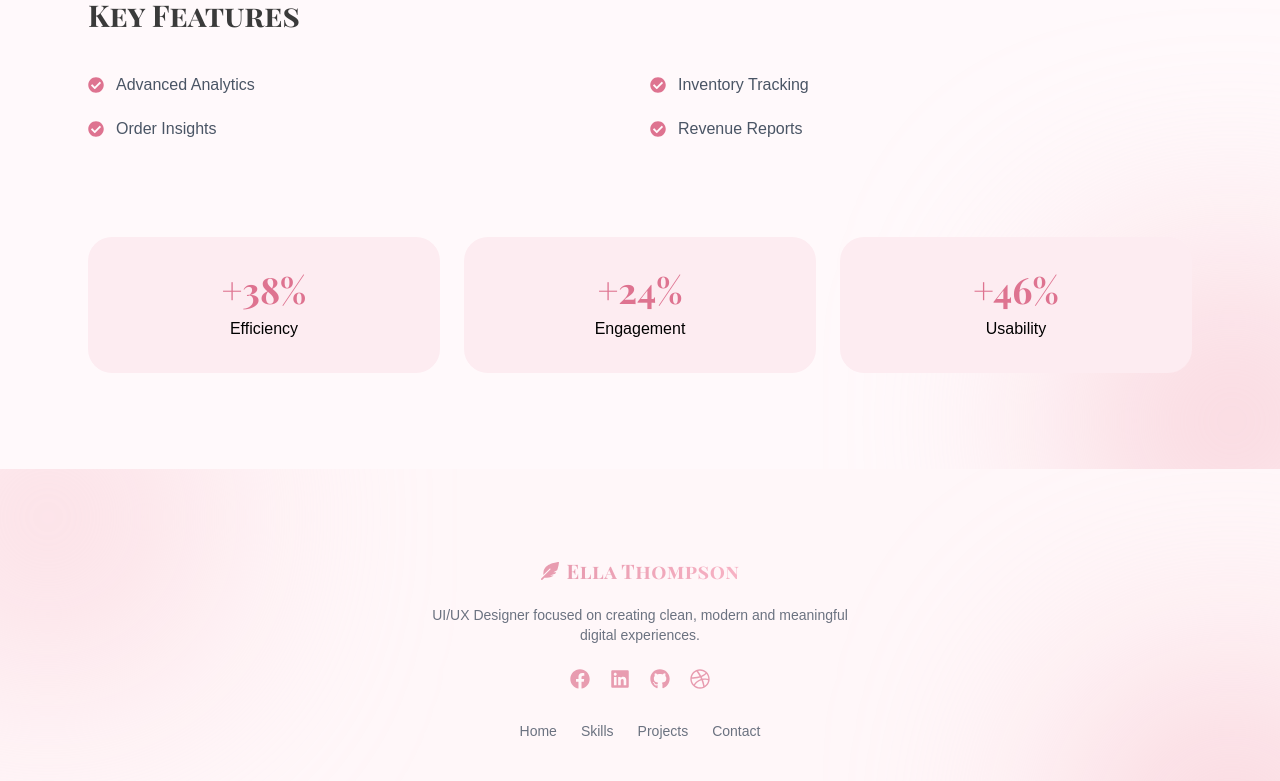
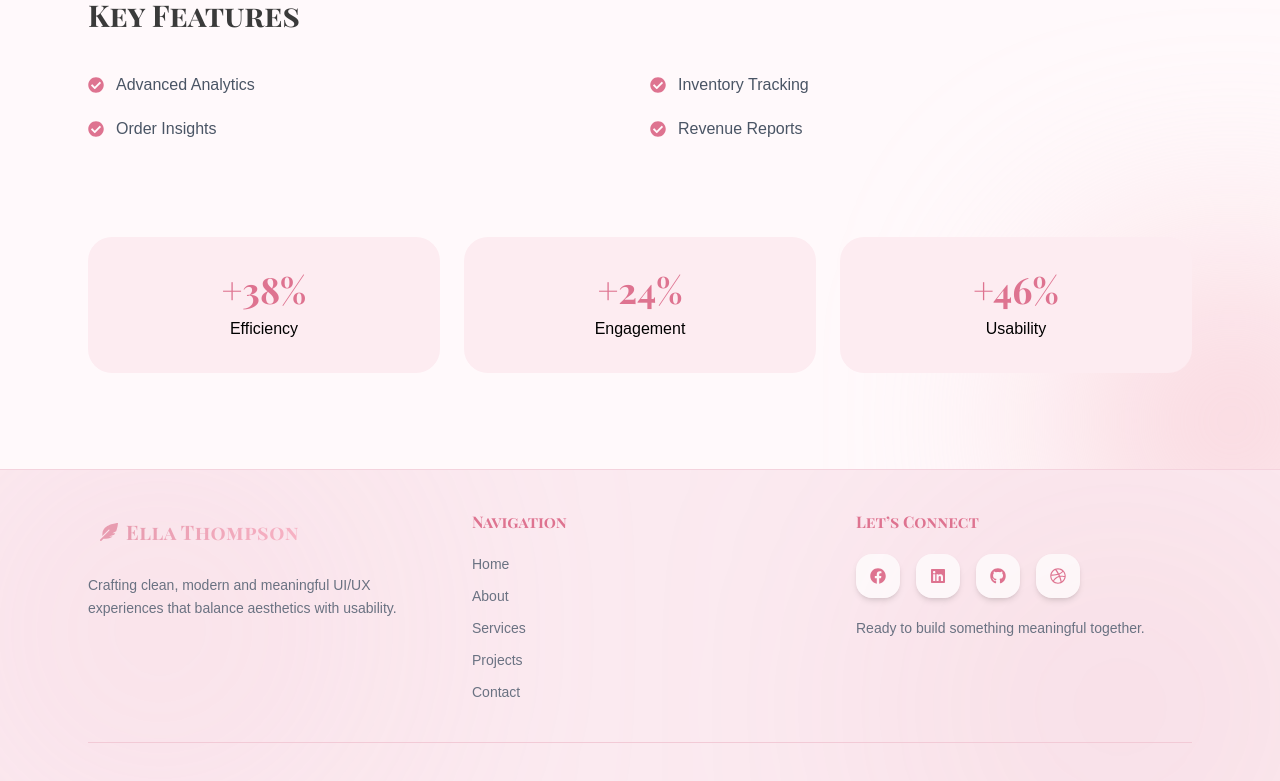
Before and after one commit to MdFuadAmir/Ella-_Thompson, a React (Vite) app: page /project/dashboard-ui in a window 1280 px wide. Shown: the part 2000-2781 px from the top of the page. Built offline with nearby package versions, Linux system fonts and the light colour scheme; a web font is replaced by a local one.

Commit message:
added project complete

```diff
--- a/src/Components/DesignPlayground.jsx
+++ b/src/Components/DesignPlayground.jsx
@@ -2,53 +2,10 @@
 import { motion } from "framer-motion";
 import { FaPalette } from "react-icons/fa";
 import Title from "../Utils/Title";
+import { projects } from "../assets/ProjectData";
+
 
 const DesignPlayground = () => {
-  const playgroundItems = [
-    {
-      id: 1,
-      title: "E-Commerce App Interaction",
-      category: "Mobile Design",
-      image:
-        "https://images.unsplash.com/photo-1618005182384-a83a8bd57fbe?q=80&w=600&auto=format&fit=crop",
-    },
-    {
-      id: 2,
-      title: "SaaS Dashboard Dark Mode",
-      category: "Web App",
-      image:
-        "https://images.unsplash.com/photo-1634017839464-5c339ebe3cb4?q=80&w=600&auto=format&fit=crop",
-    },
-    {
-      id: 3,
-      title: "Smart Home UI Concept",
-      category: "UI Components",
-      image:
-        "https://images.unsplash.com/photo-1614064641938-3bbee52942c7?q=80&w=600&auto=format&fit=crop",
-    },
-    {
-      id: 4,
-      title: "Crypto Wallet Interface",
-      category: "Mobile UI",
-      image:
-        "https://images.unsplash.com/photo-1639762681485-074b7f938ba0?q=80&w=600&auto=format&fit=crop",
-    },
-    {
-      id: 5,
-      title: "Travel Booking UX Flow",
-      category: "UX Design",
-      image:
-        "https://images.unsplash.com/photo-1579546929518-9e396f3cc809?q=80&w=600&auto=format&fit=crop",
-    },
-    {
-      id: 6,
-      title: "Music Player Glass UI",
-      category: "UI Experiment",
-      image:
-        "https://images.unsplash.com/photo-1618005198143-e528346d96f9?q=80&w=600&auto=format&fit=crop",
-    },
-  ];
-
   const containerVariants = {
     hidden: { opacity: 0 },
     visible: {
@@ -98,7 +55,7 @@ const DesignPlayground = () => {
 
         {/* GRID */}
         <div className="mt-16 grid grid-cols-1 sm:grid-cols-2 lg:grid-cols-3 gap-6 sm:gap-8">
-          {playgroundItems.map((item) => (
+          {projects.map((item) => (
             <motion.div
               key={item.id}
               variants={itemVariants}
--- a/src/Components/Footer.jsx
+++ b/src/Components/Footer.jsx
@@ -1,62 +1,111 @@
 // eslint-disable-next-line no-unused-vars
 import { motion } from "framer-motion";
-import { FaFacebook, FaLinkedin, FaGithub, FaDribbble } from "react-icons/fa";
+import {
+  FaFacebook,
+  FaLinkedin,
+  FaGithub,
+  FaDribbble,
+  FaArrowUp,
+} from "react-icons/fa";
 import Logo from "../Utils/Logo";
 
 const Footer = () => {
   return (
-    <footer className="bg-[#FFF7F9] relative overflow-hidden pt-20 pb-10">
+    <footer className="relative overflow-hidden pb-10 bg-[#FBEAF0] dark:bg-[#120B0E] border-t border-[#F4D2DD] dark:border-[#2A181D]">
+      {/* glow */}
+      <div className="absolute w-80 h-80 bg-[#F6B3C6]/30 blur-[140px] rounded-full top-0 left-0" />
+      <div className="absolute w-80 h-80 bg-[#DE7390]/20 blur-[140px] rounded-full bottom-0 right-0" />
 
-      {/* glow */}
-      <div className="absolute w-72 h-72 bg-[#FAD4DC] blur-[120px] rounded-full -top-24 -left-24" />
-      <div className="absolute w-72 h-72 bg-[#F7C6D0] blur-[120px] rounded-full -bottom-24 -right-24" />
+      <div className="relative max-w-6xl mx-auto px-6">
+        <motion.div
+          initial={{ opacity: 0, y: 35 }}
+          whileInView={{ opacity: 1, y: 0 }}
+          transition={{ duration: 0.7 }}
+          viewport={{ once: true }}
+        >
+          {/* top area */}
+          <div className="grid md:grid-cols-3 gap-12 items-start pt-10">
+            {/* Brand */}
+            <div>
+              <Logo />
 
-      <div className="max-w-6xl mx-auto px-6">
+              <p className="mt-5 text-sm leading-relaxed text-gray-500 dark:text-[#BFA8AF] max-w-sm">
+                Crafting clean, modern and meaningful UI/UX experiences that
+                balance aesthetics with usability.
+              </p>
+            </div>
 
-        {/* MAIN */}
-        <motion.div
-          initial={{ opacity: 0, y: 20 }}
-          whileInView={{ opacity: 1, y: 0 }}
-          transition={{ duration: 0.5 }}
-          viewport={{ once: true }}
-          className="text-center"
-        >
+            {/* Navigation */}
+            <div>
+              <h4 className="text-[#DE7390] dark:text-[#EAA0B4] font-semibold mb-5">
+                Navigation
+              </h4>
 
-          {/* name / brand */}
-          <div className="flex justify-center">
-          <Logo/>
+              <div className="space-y-3 text-sm">
+                {["Home", "About", "Services", "Projects", "Contact"].map(
+                  (item) => (
+                    <a
+                      key={item}
+                      href={`#${item.toLowerCase()}`}
+                      className="block text-gray-500 dark:text-[#CBB5BC] hover:text-[#DE7390] transition"
+                    >
+                      {item}
+                    </a>
+                  ),
+                )}
+              </div>
+            </div>
+
+            {/* Connect */}
+            <div>
+              <h4 className="text-[#DE7390] dark:text-[#EAA0B4] font-semibold mb-5">
+                Let’s Connect
+              </h4>
+
+              <div className="flex gap-4">
+                {[FaFacebook, FaLinkedin, FaGithub, FaDribbble].map(
+                  (Icon, i) => (
+                    <motion.a
+                      key={i}
+                      href="#"
+                      whileHover={{ y: -5, scale: 1.08 }}
+                      className="w-11 h-11 rounded-2xl flex items-center justify-center
+                    bg-white/70 dark:bg-[#211419]
+                    text-[#DE7390] dark:text-[#EAA0B4]
+                    shadow-md"
+                    >
+                      <Icon />
+                    </motion.a>
+                  ),
+                )}
+              </div>
+
+              <p className="mt-5 text-sm text-gray-500 dark:text-[#BFA8AF]">
+                Ready to build something meaningful together.
+              </p>
+            </div>
           </div>
 
-          <p className="mt-3 text-sm text-[#6B7280] max-w-md mx-auto">
-            UI/UX Designer focused on creating clean, modern and meaningful digital experiences.
-          </p>
+          {/* divider */}
+          <div className="my-10 border-t border-[#F2CAD6] dark:border-[#2A181D]" />
 
-          {/* social icons */}
-          <div className="mt-6 flex justify-center gap-5 text-[#E89CB0] text-xl">
-            <a href="#"><FaFacebook /></a>
-            <a href="#"><FaLinkedin /></a>
-            <a href="#"><FaGithub /></a>
-            <a href="#"><FaDribbble /></a>
+          {/* bottom */}
+          <div className="flex flex-col md:flex-row justify-between items-center gap-5">
+            <p className="text-xs text-gray-400 dark:text-[#8F7A81]">
+              © 2026 All Rights Reserved • Designed by Md Fuad Amir
+            </p>
+
+            <motion.a
+              href="#home"
+              whileHover={{ y: -4 }}
+              className="w-11 h-11 rounded-full flex items-center justify-center
+              bg-[#F6B3C6] dark:bg-[#C95B79]
+              text-white shadow-lg"
+            >
+              <FaArrowUp />
+            </motion.a>
           </div>
-
-          {/* nav links */}
-          <div className="mt-8 flex flex-wrap justify-center gap-6 text-sm text-[#6B7280]">
-            <a href="#home" className="hover:text-[#E89CB0] transition">Home</a>
-            <a href="#skills" className="hover:text-[#E89CB0] transition">Skills</a>
-            <a href="#projects" className="hover:text-[#E89CB0] transition">Projects</a>
-            <a href="#contact" className="hover:text-[#E89CB0] transition">Contact</a>
-          </div>
-
         </motion.div>
-
-        {/* divider */}
-        <div className="my-10 border-t border-pink-100"></div>
-
-        {/* bottom */}
-        <div className="text-center text-xs text-[#9CA3AF]">
-          © 2026 All Rights Reserved • Designed with ❤️ by You
-        </div>
-
       </div>
     </footer>
   );
--- a/src/Components/Navbar.jsx
+++ b/src/Components/Navbar.jsx
@@ -32,11 +32,6 @@ const Navbar = () => {
     }, 150);
   };
 
-  // const handleNav = (id) => {
-  //   setActive(id);
-  //   setOpen(false);
-  // };
-
   const handleNav = (id) => {
     setActive(id);
     setOpen(false);
@@ -63,7 +58,8 @@ const Navbar = () => {
   return (
     <nav
       className="fixed w-full top-0 left-0 z-50 backdrop-blur-xl shadow-sm
-    bg-[#FFF9FB]/90 dark:bg-[#0F0A0D]/90
+
+    bg-[#f6eeee]/70 dark:bg-[#1d1115]/70
     border-b border-[#F7D6E0] dark:border-white/10
     transition-all duration-500"
     >
--- a/src/Pages/ProjectDetails.jsx
+++ b/src/Pages/ProjectDetails.jsx
@@ -30,7 +30,7 @@ const ProjectDetails = () => {
     window.scrollTo({ top: 0, behavior: "smooth" });
   }, [id]);
   return (
-    <section className="min-h-screen py-24 bg-[#FFF9FB] dark:bg-[#1C1014] relative overflow-hidden transition-colors duration-300">
+    <section className="min-h-screen py-24 bg-[#FFF9FB] dark:bg-[#1C1014] relative overflow-hidden">
       {/* background glow */}
       <div className="absolute w-72 h-72 bg-[#FAD4DC] dark:bg-[#4A1D28]/30 blur-[120px] rounded-full -top-24 -left-24" />
       <div className="absolute w-72 h-72 bg-[#F7C6D0] dark:bg-[#3D141F]/30 blur-[120px] rounded-full -bottom-24 -right-24" />
--- a/src/Utils/DarkMood.jsx
+++ b/src/Utils/DarkMood.jsx
@@ -39,16 +39,16 @@ const DarkMood = () => {
     relative w-10 h-10
     flex items-center justify-center
     rounded-full
-    bg-teal-50 dark:bg-[#0f1a17]
-    border border-teal-200/50 dark:border-emerald-900/60
-    shadow-lg shadow-teal-900/5
+    bg-[#FFF4F7] dark:bg-[#251419]
+    border border-[#F7D6E0]/60 dark:border-[#522531]/60
+    shadow-lg shadow-[#DE7390]/5
     backdrop-blur-xl
     overflow-hidden
     transition-colors duration-500
   "
 >
-      {/* Soft Green Glow */}
-      <span className="absolute inset-0 bg-emerald-400/10 dark:bg-emerald-500/10 blur-md"></span>
+  {/* Soft Pink Glow */}
+  <span className="absolute inset-0 bg-[#DE7390]/5 dark:bg-[#EAA0B4]/10 blur-md"></span>
 
   <AnimatePresence mode="wait">
     {theme === "dark" ? (
@@ -58,7 +58,7 @@ const DarkMood = () => {
         animate={{ opacity: 1, scale: 1, rotate: 0 }}
         exit={{ opacity: 0, scale: 0.6, rotate: 60 }}
         transition={{ duration: 0.25 }}
-            className="text-emerald-400 text-xl z-10"
+        className="text-[#EAA0B4] text-xl z-10"
       >
         <CiLight />
       </motion.div>
@@ -69,7 +69,7 @@ const DarkMood = () => {
         animate={{ opacity: 1, scale: 1, rotate: 0 }}
         exit={{ opacity: 0, scale: 0.6, rotate: -60 }}
         transition={{ duration: 0.25 }}
-            className="text-teal-600 text-xl z-10"
+        className="text-[#DE7390] text-xl z-10"
       >
         <MdModeNight />
       </motion.div>
```
Also changed, not shown: src/Components/Contact.jsx (+23 -18 lines), vercel.json (added). Lines whose indentation alone changed are shown as unchanged.
